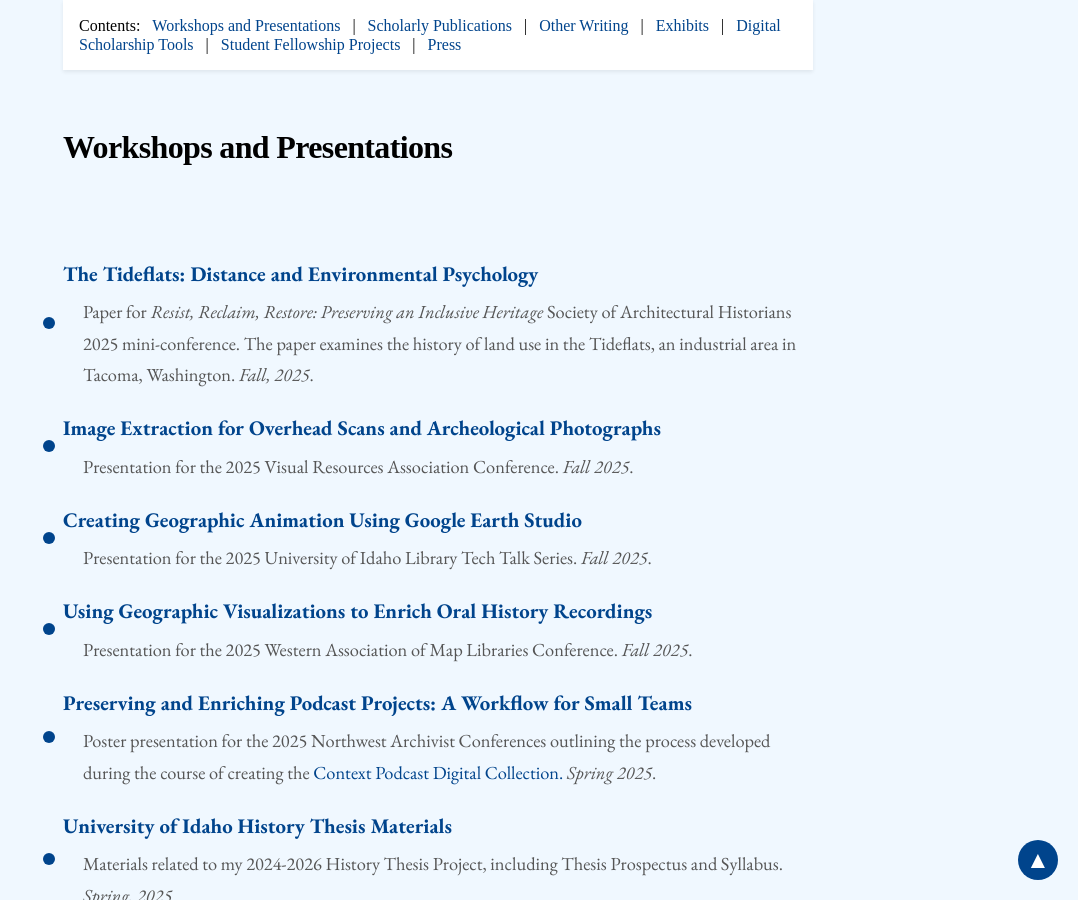
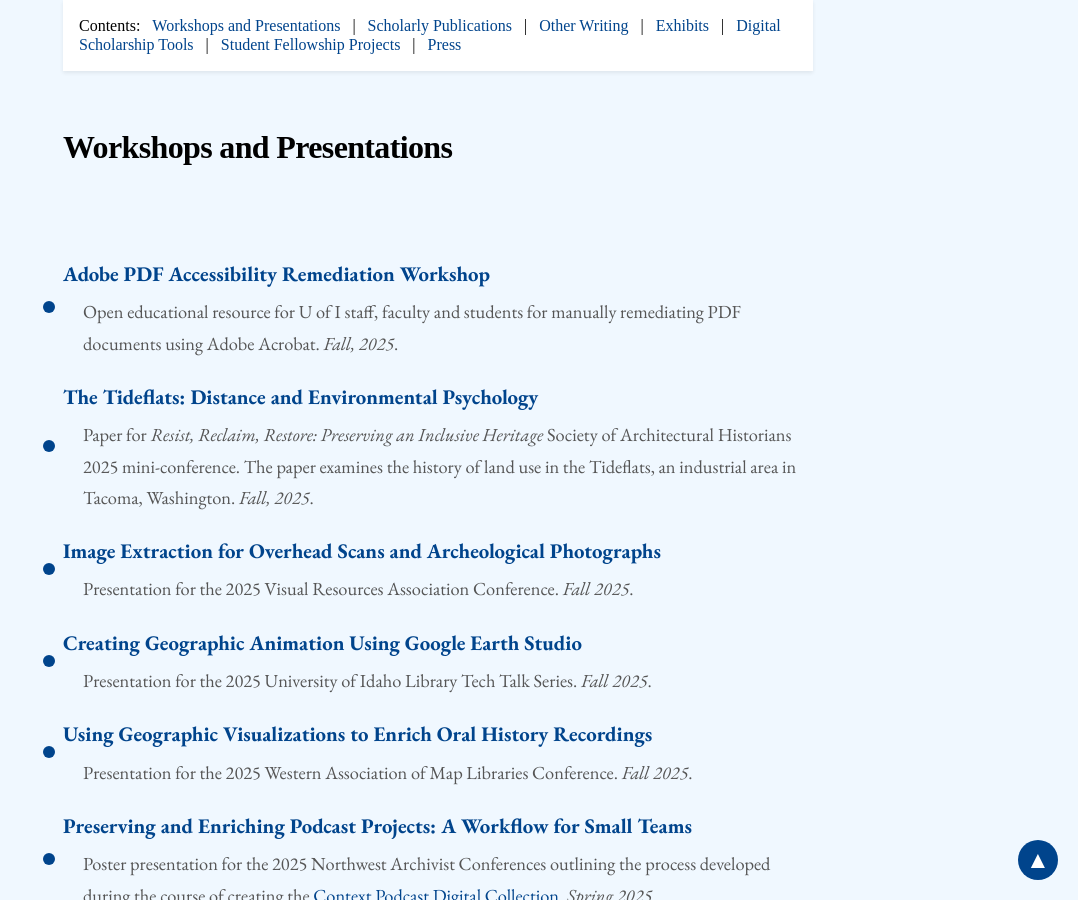
Before and after one commit to aweymo/base, a Jekyll site: the page built from index.md, in a window 1280 px wide and 900 px high, scrolled down 1152 px. Shown: the whole window, without its empty margins (202-1280 px from the left). Built offline with Jekyll 4.4.1, drawn with Linux system fonts in a browser that asks for light colours; nearby versions of some CDN libraries; some web fonts are replaced.

Commit message:
add remediation and update gems

```diff
--- a/index.md
+++ b/index.md
@@ -46,6 +46,10 @@ Previously, he has created digital scholarship projects for the University of Wa
 ## Workshops and Presentations
 
 <ul class="triangle-list">
+    <li>
+        <a href="https://aweymo-ui.github.io/remediate_pdfs/" target="_blank" rel="noopener noreferrer">Adobe PDF Accessibility Remediation Workshop</a>
+        <span class="description">Open educational resource for U of I staff, faculty and students for manually remediating PDF documents using Adobe Acrobat. <i>Fall, 2025</i>.</span>
+    </li>
     <li>
         <a href="https://aweymo-ui.github.io/tideflats" target="_blank" rel="noopener noreferrer">The Tideflats: Distance and Environmental Psychology</a>
         <span class="description">Paper for <i>Resist, Reclaim, Restore: Preserving an Inclusive Heritage</i> Society of Architectural Historians 2025 mini-conference. The paper examines the history of land use in the Tideflats, an industrial area in Tacoma, Washington. <i>Fall, 2025</i>.</span>
```
Also changed, not shown: Gemfile.lock.
